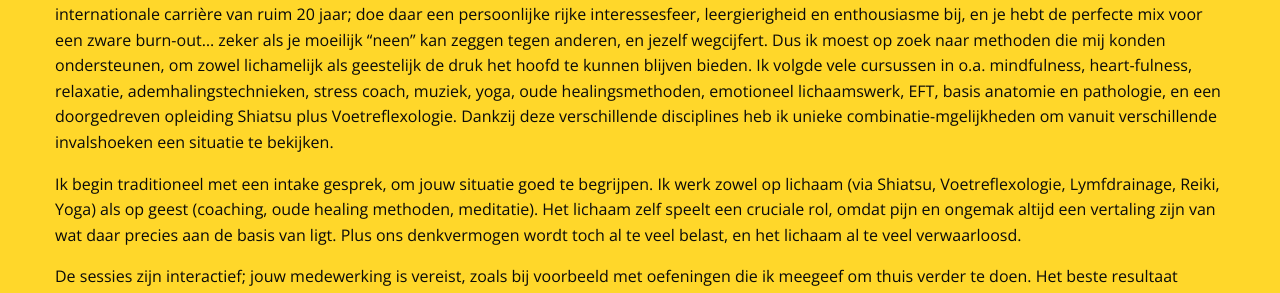
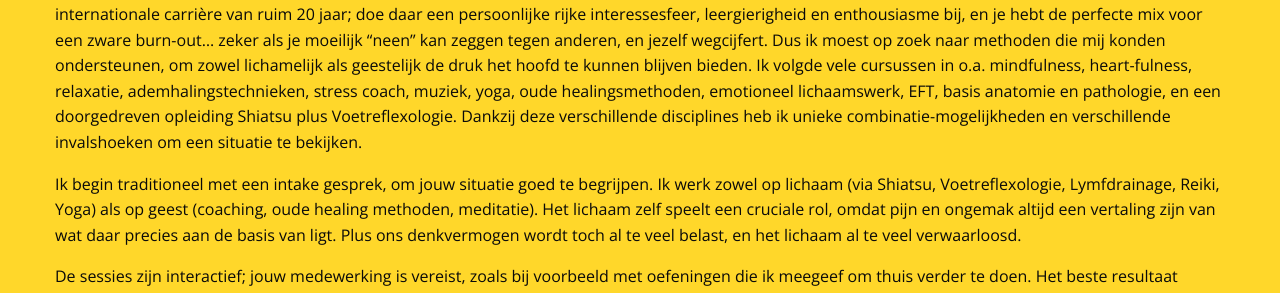
Before and after one commit to manopura/manopura.github.io, a Jekyll site: the page built from index.md, in a window 1280 px wide and 900 px high, scrolled down 551 px. Shown: the part 283-576 px from the top of the window. Built offline with Jekyll 4.4.1, drawn with Linux system fonts in a browser that asks for light colours; nearby versions of some CDN libraries; some of the changed text lies outside the part shown.

Commit message:
Update index.md

```diff
--- a/index.md
+++ b/index.md
@@ -23,7 +23,7 @@ Daarom krijg je persoonlijke begeleiding, volledig op jouw maat en afgestemd op
 # Wie ben ik?
 
 Stress is altijd deel van mijn leven geweest. Opgroeien in de onvoorspelbare wereld van narcisme; eens het huis uit een boeiende maar stressvolle internationale carrière van ruim 20 jaar; doe daar een persoonlijke rijke interessesfeer, leergierigheid en enthousiasme bij, en je hebt de perfecte mix voor een zware burn-out... zeker als je moeilijk "neen" kan zeggen tegen anderen, en jezelf wegcijfert. Dus ik moest op zoek naar methoden die mij konden ondersteunen, om zowel lichamelijk als geestelijk de druk het hoofd te kunnen blijven bieden.
-Ik volgde vele cursussen in o.a. mindfulness, heart-fulness, relaxatie, ademhalingstechnieken, stress coach, muziek, yoga, oude healingsmethoden, emotioneel lichaamswerk, EFT, basis anatomie en pathologie, en een doorgedreven opleiding Shiatsu plus Voetreflexologie. Dankzij deze verschillende disciplines heb ik unieke combinatie-mgelijkheden om vanuit verschillende invalshoeken een situatie te bekijken.
+Ik volgde vele cursussen in o.a. mindfulness, heart-fulness, relaxatie, ademhalingstechnieken, stress coach, muziek, yoga, oude healingsmethoden, emotioneel lichaamswerk, EFT, basis anatomie en pathologie, en een doorgedreven opleiding Shiatsu plus Voetreflexologie. Dankzij deze verschillende disciplines heb ik unieke combinatie-mogelijkheden en verschillende invalshoeken om een situatie te bekijken.
 
 Ik begin traditioneel met een intake gesprek, om jouw situatie goed te begrijpen. Ik werk zowel op lichaam (via Shiatsu, Voetreflexologie, Lymfdrainage, Reiki, Yoga) als op geest (coaching, oude healing methoden, meditatie). Het lichaam zelf speelt een cruciale rol, omdat pijn en ongemak altijd een vertaling zijn van wat daar precies aan de basis van ligt. Plus ons denkvermogen wordt toch al te veel belast, en het lichaam al te veel verwaarloosd.
 
```
